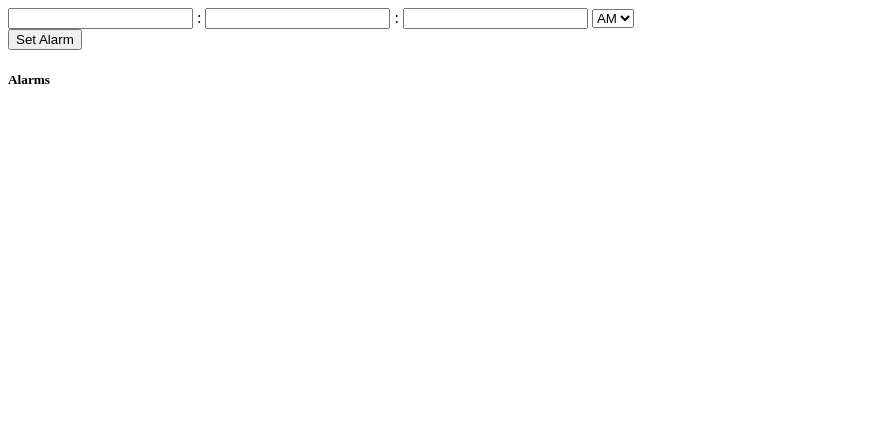
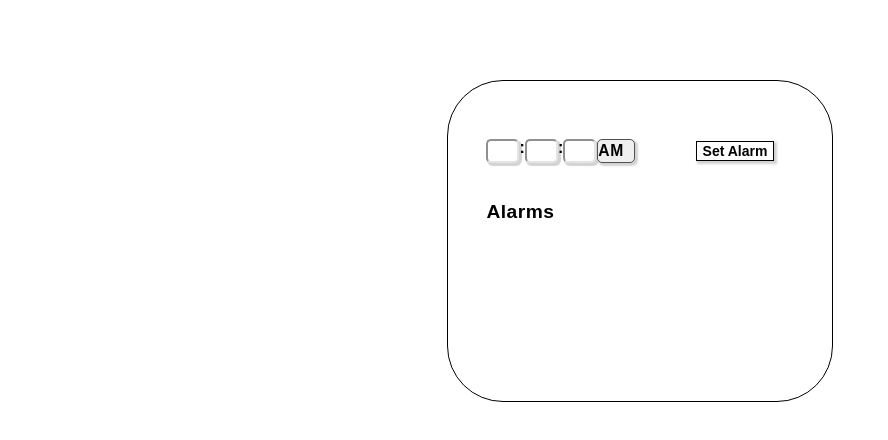
Before and after one commit to swarnajeswanth/Alarm_Clock, a plain HTML site: page Index.html in a window 1280 px wide. Shown: the whole page, without its empty margins (0-888 px from the left). Drawn offline with Linux system fonts and the light colour scheme.

Commit message:
Update Index.html

```diff
--- a/Index.html
+++ b/Index.html
@@ -1,7 +1,7 @@
 <!DOCTYPE html>
 <html>
   <head>
-    <link rel="stylesheet" href="./T1.css">
+    <link rel="stylesheet" href="./Style.css">
   </head>
   <body>
     <!-- Flex Main Container  -->
@@ -33,5 +33,6 @@
       </div>
 
     </div>
+    <script src="myscripts.js"></script>
   </body>
 </html>
```
